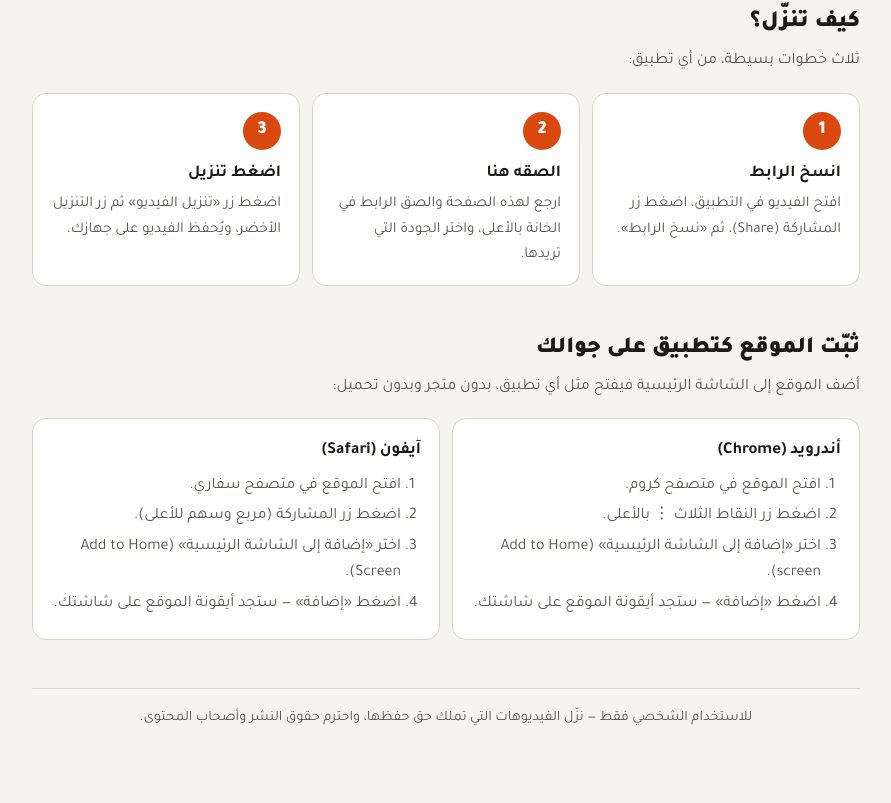
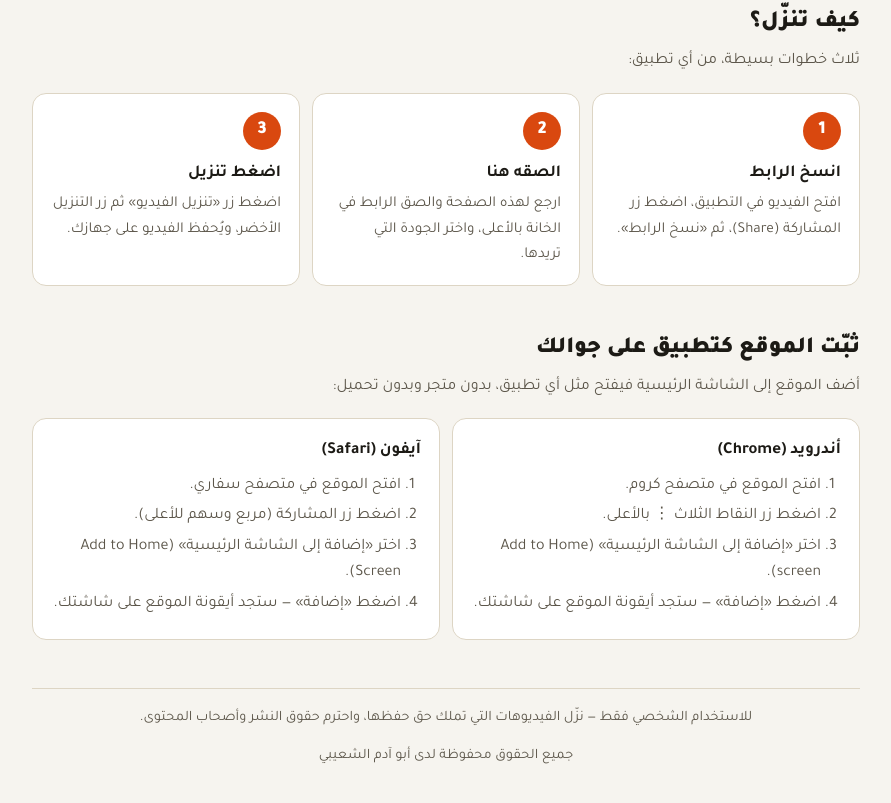
Before and after one commit to abu249013-tech/video-downloader-site, a plain HTML site: page index.html in a window 1280 px wide. Shown: the part 998-1801 px from the top of the page, without its empty margins (194-1085 px from the left). Drawn offline with Linux system fonts and the light colour scheme.

Commit message:
Add copyright footer line

```diff
--- a/index.html
+++ b/index.html
@@ -352,6 +352,7 @@
 
       <footer>
         للاستخدام الشخصي فقط — نزّل الفيديوهات التي تملك حق حفظها، واحترم حقوق النشر وأصحاب المحتوى.
+            <p>جميع الحقوق محفوظة لدى أبو آدم الشعيبي</p>
       </footer>
     </div>
 
```
